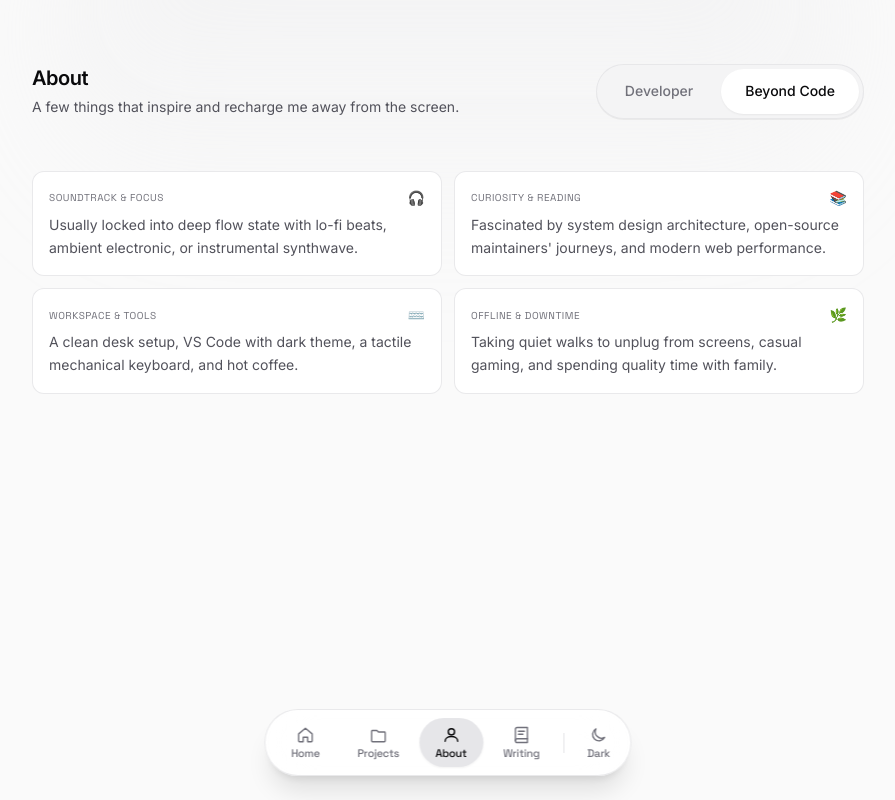
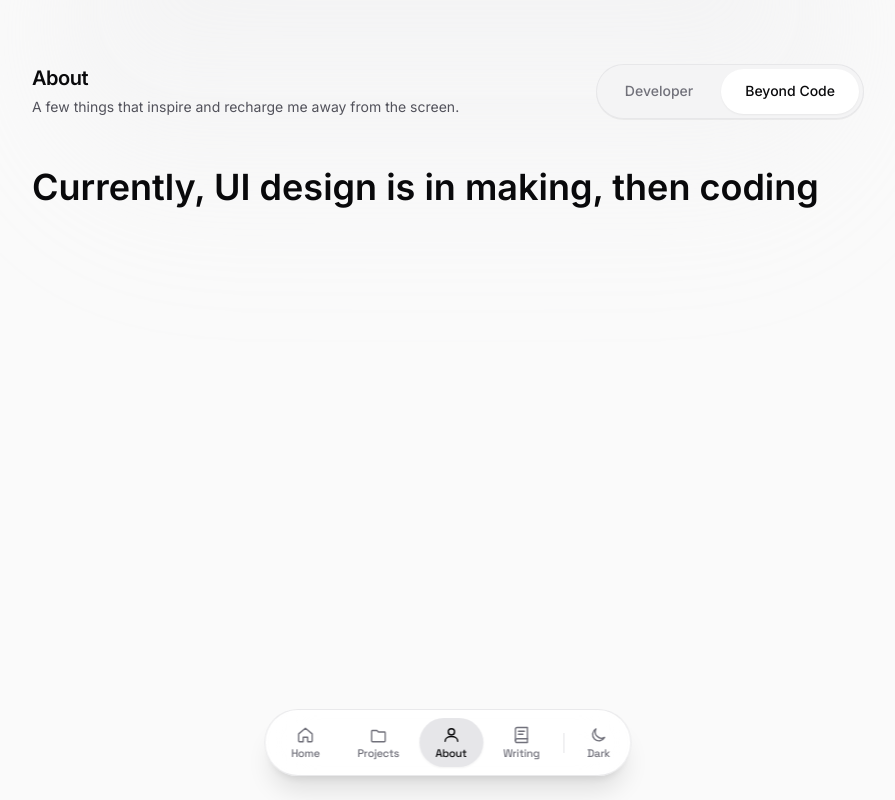
Before and after one commit to shivamkumarlogs/Portfolio, a React (Vite) app: page /about in a window 1280 px wide. Both pictures are taken after a click on the tab "Beyond Code". Shown: the whole page, without its empty margins (192-1087 px from the left). Built offline with nearby package versions, Linux system fonts and the light colour scheme.

Commit message:
refactor(about): replace interests section with work-in-progress placeholder

```diff
--- a/src/pages/AboutPage.jsx
+++ b/src/pages/AboutPage.jsx
@@ -148,54 +148,8 @@ export function AboutPage() {
             ))}
           </div>
         ) : (
-          <div className="grid grid-cols-1 sm:grid-cols-2 gap-3 pt-1">
-            <div className="p-4 rounded-xl border border-(--border-soft) bg-(--surface) space-y-1.5 transition-all hover:border-(--border)">
-              <div className="flex items-center justify-between text-(--text-muted)">
-                <span className="font-display text-[10px] uppercase tracking-wider">
-                  Soundtrack & Focus
-                </span>
-                <span className="text-sm">🎧</span>
-              </div>
-              <p className="text-sm text-(--text-secondary) leading-relaxed">
-                Usually locked into deep flow state with lo-fi beats, ambient electronic, or instrumental synthwave.
-              </p>
-            </div>
-
-            <div className="p-4 rounded-xl border border-(--border-soft) bg-(--surface) space-y-1.5 transition-all hover:border-(--border)">
-              <div className="flex items-center justify-between text-(--text-muted)">
-                <span className="font-display text-[10px] uppercase tracking-wider">
-                  Curiosity & Reading
-                </span>
-                <span className="text-sm">📚</span>
-              </div>
-              <p className="text-sm text-(--text-secondary) leading-relaxed">
-                Fascinated by system design architecture, open-source maintainers' journeys, and modern web performance.
-              </p>
-            </div>
-
-            <div className="p-4 rounded-xl border border-(--border-soft) bg-(--surface) space-y-1.5 transition-all hover:border-(--border)">
-              <div className="flex items-center justify-between text-(--text-muted)">
-                <span className="font-display text-[10px] uppercase tracking-wider">
-                  Workspace & Tools
-                </span>
-                <span className="text-sm">⌨️</span>
-              </div>
-              <p className="text-sm text-(--text-secondary) leading-relaxed">
-                A clean desk setup, VS Code with dark theme, a tactile mechanical keyboard, and hot coffee.
-              </p>
-            </div>
-
-            <div className="p-4 rounded-xl border border-(--border-soft) bg-(--surface) space-y-1.5 transition-all hover:border-(--border)">
-              <div className="flex items-center justify-between text-(--text-muted)">
-                <span className="font-display text-[10px] uppercase tracking-wider">
-                  Offline & Downtime
-                </span>
-                <span className="text-sm">🌿</span>
-              </div>
-              <p className="text-sm text-(--text-secondary) leading-relaxed">
-                Taking quiet walks to unplug from screens, casual gaming, and spending quality time with family.
-              </p>
-            </div>
+          <div>
+            <h1 className="font-extrabold text-4xl">Currently, UI design is in making, then coding</h1>
           </div>
         )}
       </section>
```
